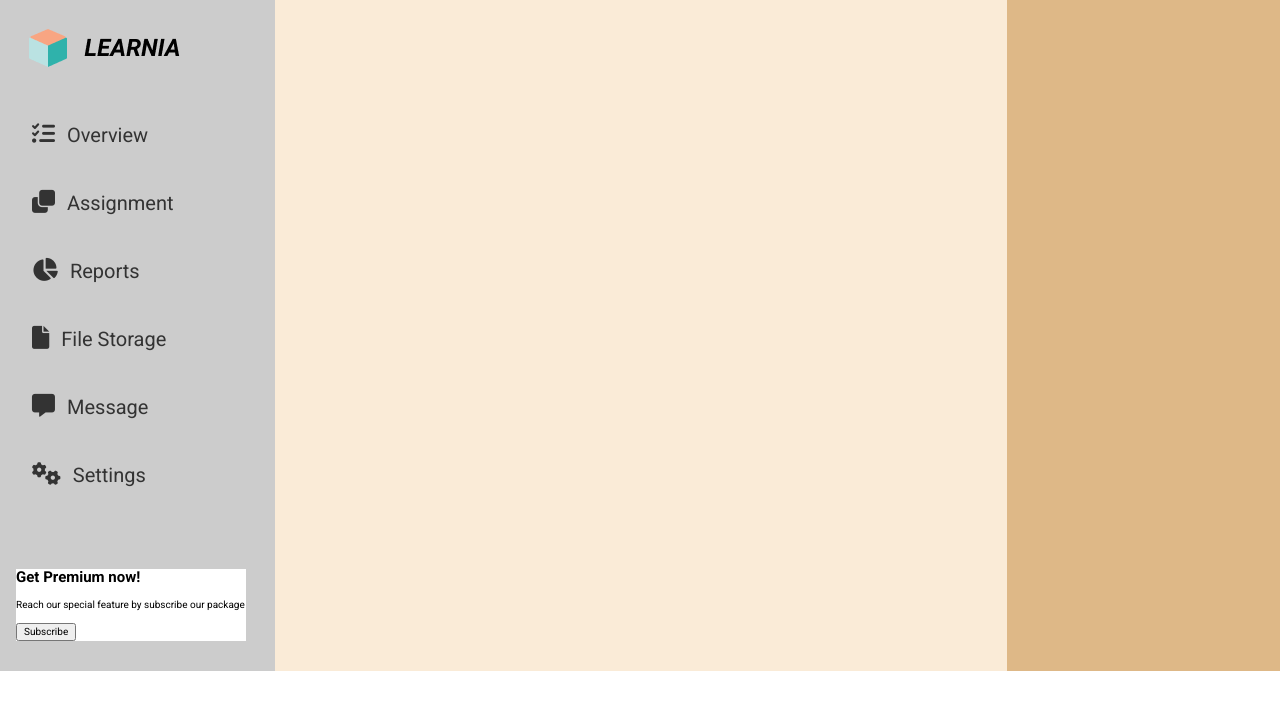
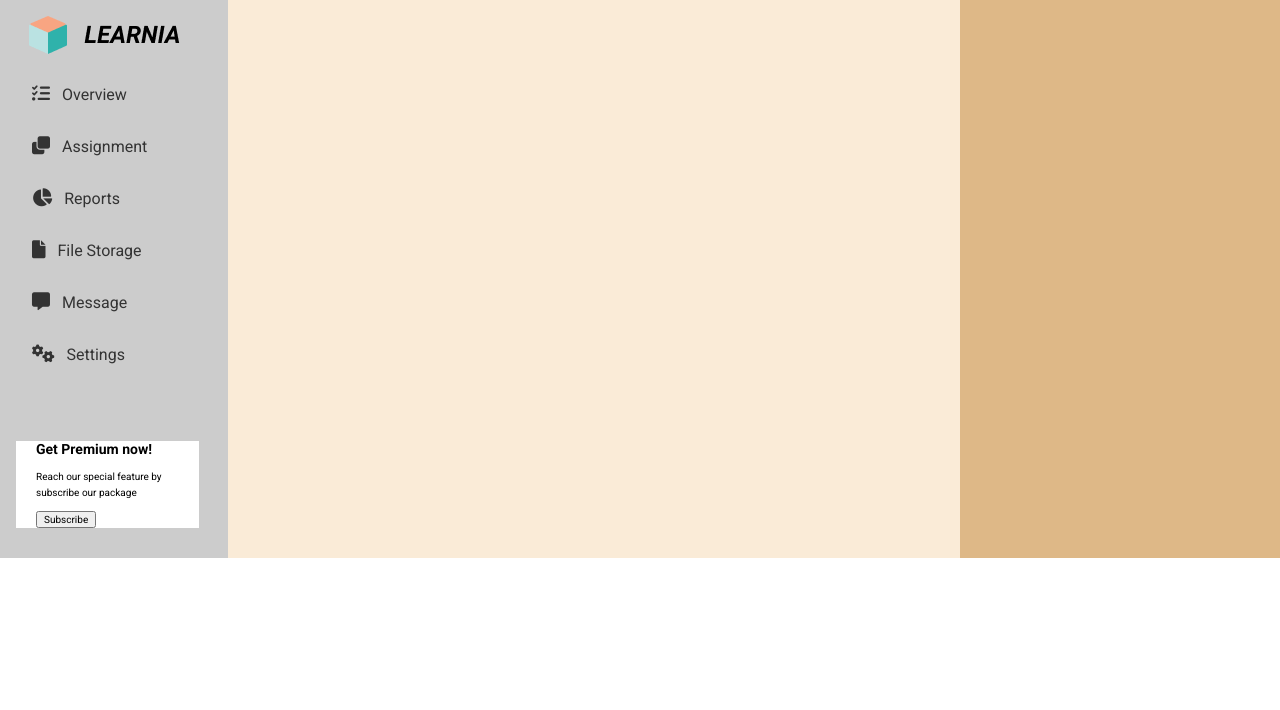
Before and after one commit to mmttyrm/E-learing-Dashboard, a plain HTML site: page index.html in a window 1280 px wide. Shown: the top 710 px of the page. Drawn offline with nearby package versions, Linux system fonts and the light colour scheme.

Commit message:
cap-nhat-1

```diff
--- a/assets/css/main.css
+++ b/assets/css/main.css
@@ -5,14 +5,14 @@
 
 .logo {
     display: block;
-    margin: 29px 29px;
+    margin: 16px 29px 0 ;
 }
 
 .logo-img {
 }
 
 .nav_bar {
-    max-width: 287px;
+    max-width: 240px;
     background-color: #ccc;
     border-right: solid 1px #ccc;
 }
@@ -22,7 +22,7 @@
     flex-direction: column;
 }
 .menu-item {
-    margin: 6px 16px;
+    margin: 3px 16px;
     display: block;
 }
 .menu-item:hover {
@@ -35,14 +35,14 @@
 }
 
 .menu-link {
-    font-size: 2rem;
-    line-height: 56px;
+    font-size: 1.6rem;
+    line-height: 46px;
     padding: 0 16px;
 }
 
 .menu-icon {
     margin-right: 12px;
-    font-size: 2.3rem;
+    font-size: 1.8rem;
 }
 
 .subscribe {
@@ -52,6 +52,11 @@
 }
 
 .subs-content {
+    margin: 0 20px;
+}
+
+.subs-title {
+    font-size: 1.4rem;
 }
 
 .contain {
```
